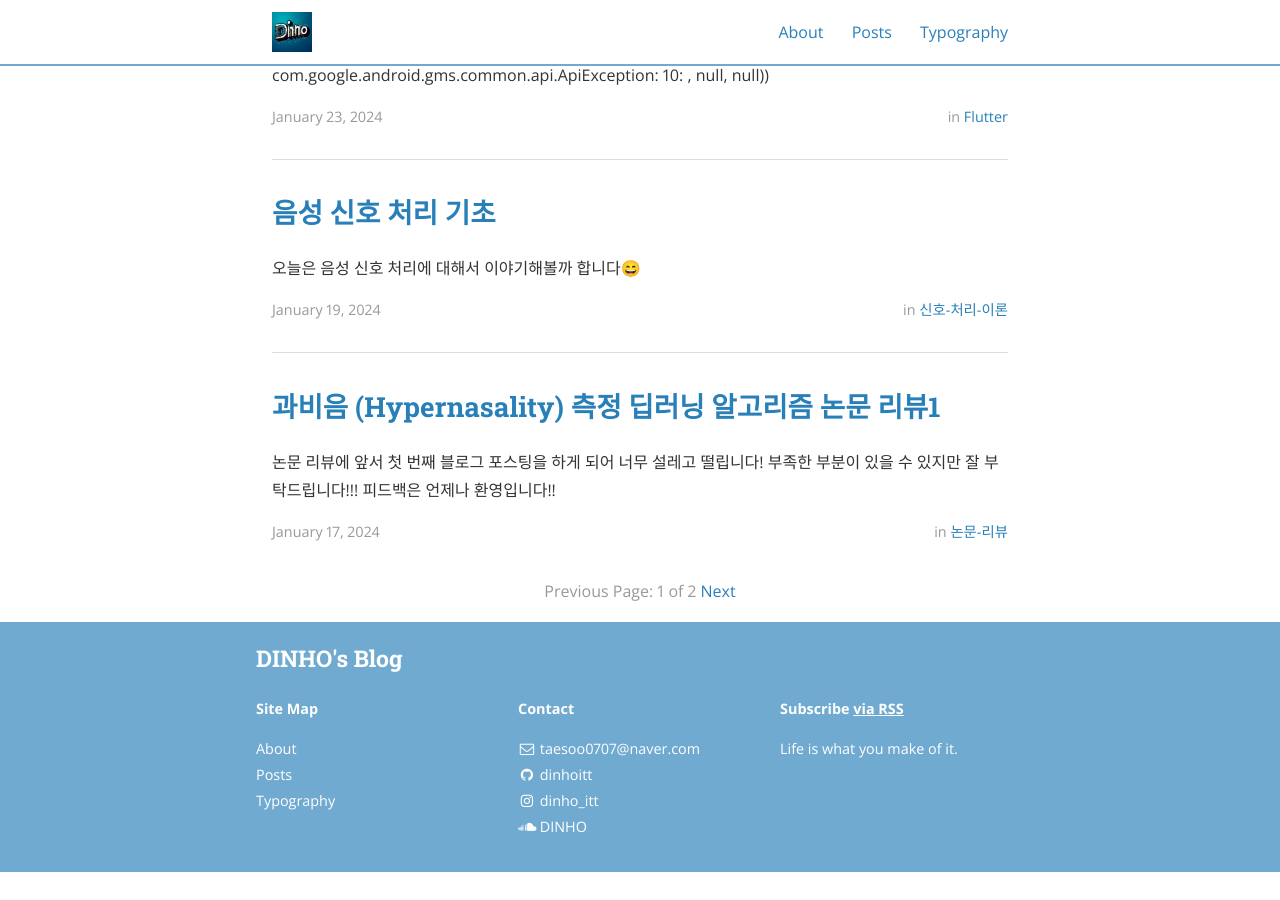
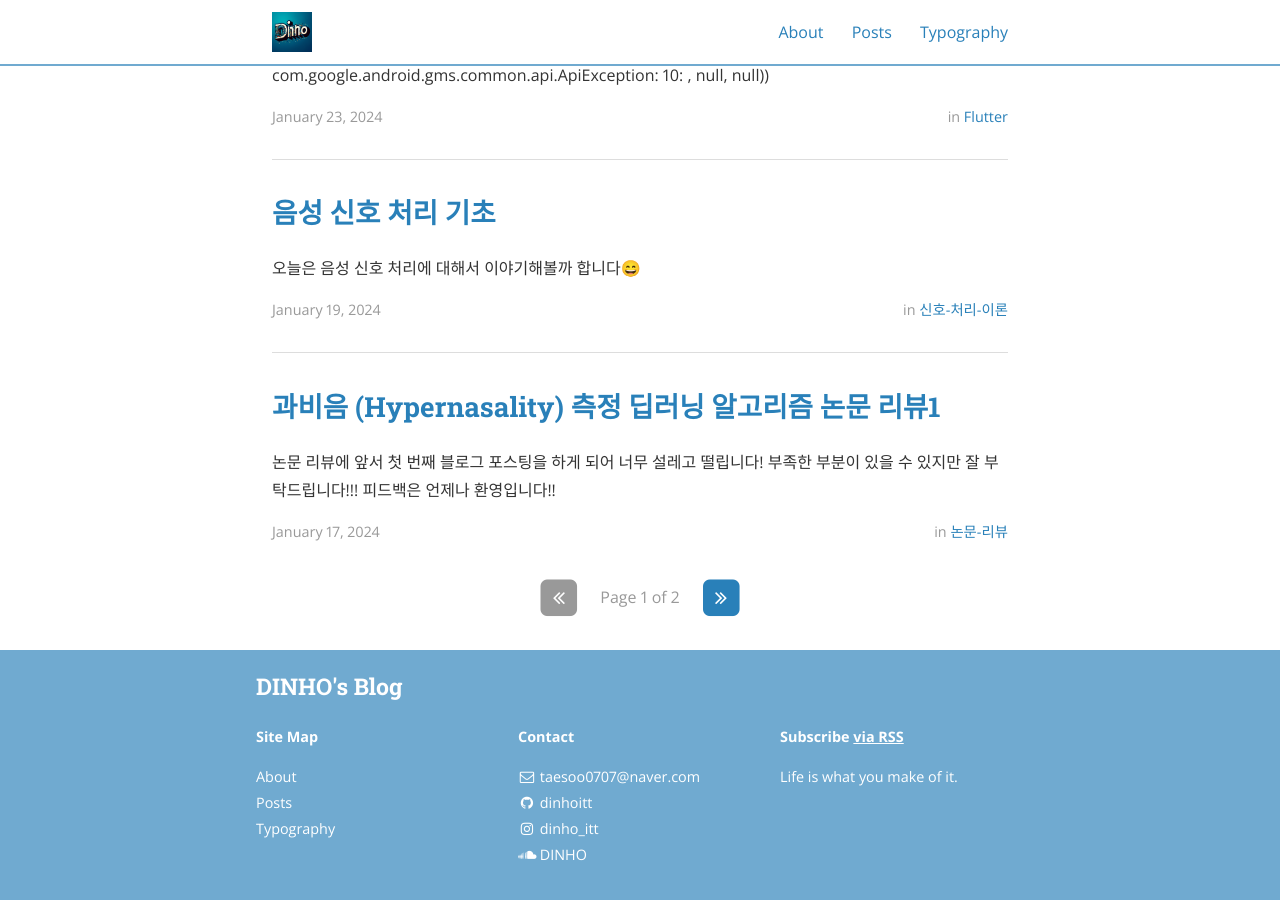
Before and after one commit to dinhoitt/dinhoitt.github.io, a Jekyll site: the page built from index.html, in a window 1280 px wide and 900 px high, scrolled down 1073 px. Built offline with Jekyll 4.4.1, drawn with Linux system fonts in a browser that asks for light colours; nearby versions of some CDN libraries; the list of posts is cut into pages by our own code; before the commit the page ends 1945 px from its top, so only the background shows below that.

Commit message:
pagination2'

```diff
--- a/index.html
+++ b/index.html
@@ -44,19 +44,46 @@ pagination:
 </ul>
 
 <!-- Pagination links -->
-<div class="pagination">
+<nav class="pagination" role="navigation">
+  <p>
     {% if paginator.previous_page %}
-    <a href="{{ paginator.previous_page_path }}" class="previous">Previous</a>
+      {% if paginator.page == 2 %}
+        <a class="newer-posts" href="{{ site.baseurl }}{{ paginator.previous_page_path }}">
+          <span class="fa-stack fa-lg">
+            <i class="fa fa-square fa-stack-2x"></i>
+            <i class="fa fa-angle-double-left fa-stack-1x fa-inverse"></i>
+          </span>
+        </a>
       {% else %}
-    <span class="previous">Previous</span>
+        <a class="newer-posts" href="{{ site.baseurl }}{{ paginator.previous_page_path }}">
+          <span class="fa-stack fa-lg">
+            <i class="fa fa-square fa-stack-2x"></i>
+            <i class="fa fa-angle-double-left fa-stack-1x fa-inverse"></i>
+          </span>
+        </a>
       {% endif %}
-  <span class="page_number ">Page: {{ paginator.page }} of {{ paginator.total_pages }}</span>
+    {% else %}
+      <span class="fa-stack fa-lg">
+        <i class="fa fa-square fa-stack-2x"></i>
+        <i class="fa fa-angle-double-left fa-stack-1x fa-inverse"></i>
+      </span>
+    {% endif %}
+    <span class="page-number">Page {{ paginator.page }} of {{ paginator.total_pages }}</span>
     {% if paginator.next_page %}
-    <a href="{{ paginator.next_page_path }}" class="next">Next</a>
+      <a class="older-posts" href="{{ site.baseurl }}{{ paginator.next_page_path }}">
+        <span class="fa-stack fa-lg">
+          <i class="fa fa-square fa-stack-2x"></i>
+          <i class="fa fa-angle-double-right fa-stack-1x fa-inverse"></i>
+        </span>
+      </a>
     {% else %}
-    <span class="next ">Next</span>
+      <span class="fa-stack fa-lg">
+        <i class="fa fa-square fa-stack-2x"></i>
+        <i class="fa fa-angle-double-right fa-stack-1x fa-inverse"></i>
+      </span>
     {% endif %}
-</div>
+  </p>
+</nav>
 
 </div>
 </div>
```
Lines whose indentation alone changed are shown as unchanged.
